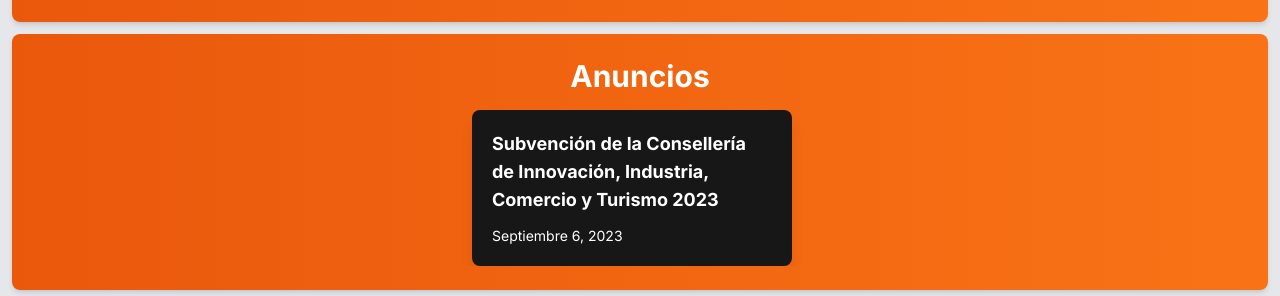
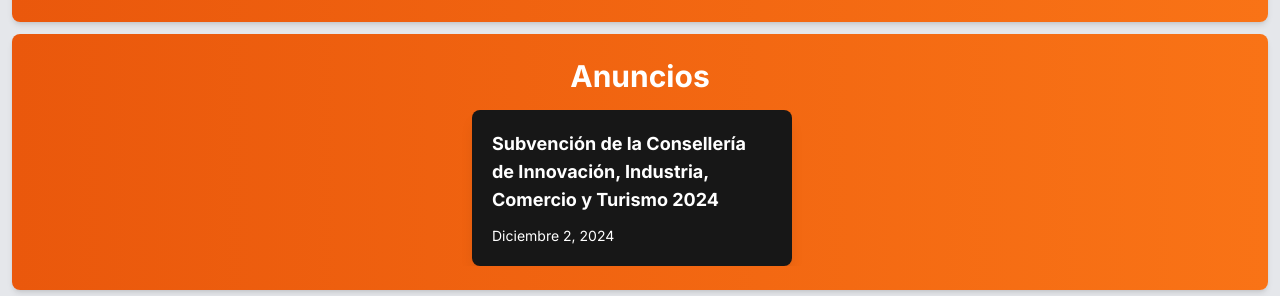
Before and after one commit to ricardocr987/cevini, a Next.js app: page / in a window 1280 px wide. Shown: the part 1026-1322 px from the top of the page. Built offline with nearby package versions, Linux system fonts and the light colour scheme; no server answers.

Commit message:
date fix

```diff
--- a/src/components/sections/AnnouncementSection.tsx
+++ b/src/components/sections/AnnouncementSection.tsx
@@ -9,9 +9,9 @@ type Announcement = {
 
 const announcements: Announcement[] = [
   {
-    title: "Subvención de la Consellería de Innovación, Industria, Comercio y Turismo 2023",
-    date: "Septiembre 6, 2023",
-    url: "articles/subvencion-de-la-conselleria-de-innovacion-industria-comercio-y-turismo-2023",
+    title: "Subvención de la Consellería de Innovación, Industria, Comercio y Turismo 2024",
+    date: "Diciembre 2, 2024",
+    url: "articles/subvencion-de-la-conselleria-de-innovacion-industria-comercio-y-turismo-2024",
   },
 ];
 
```
